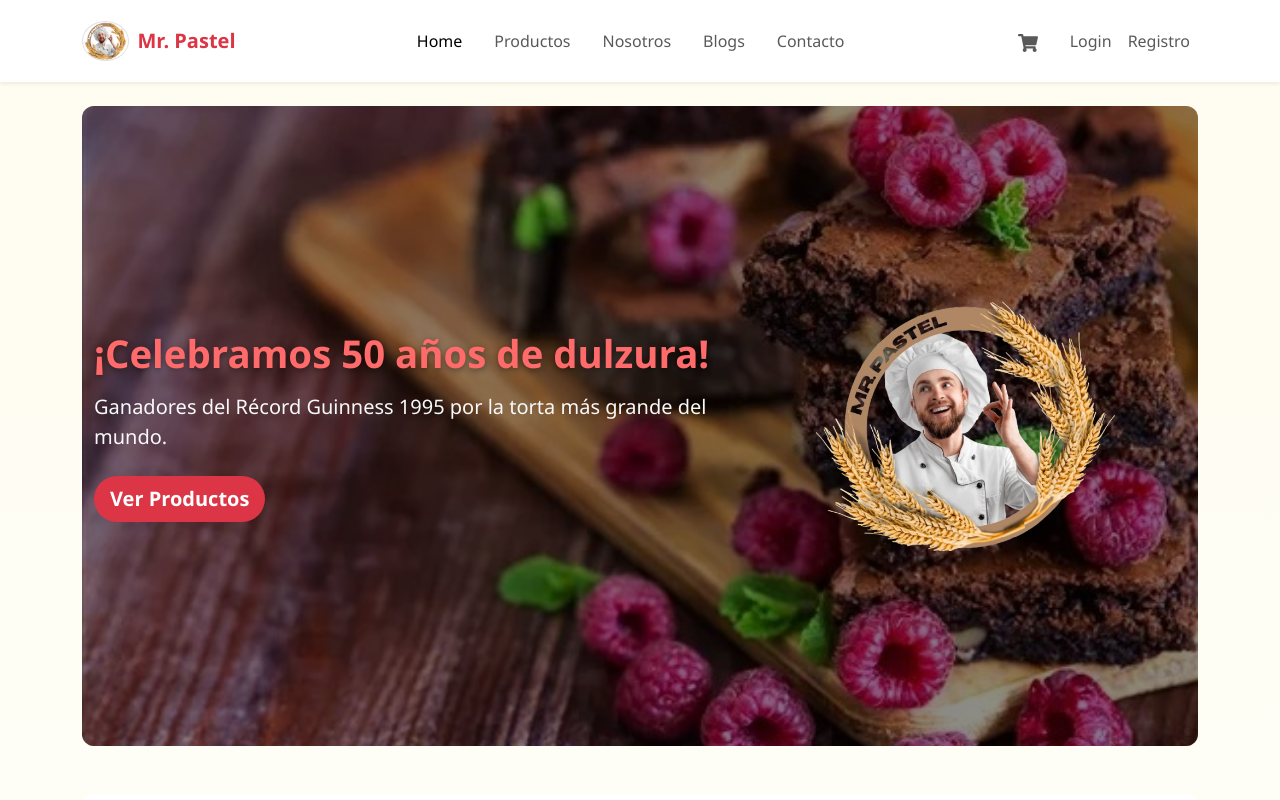
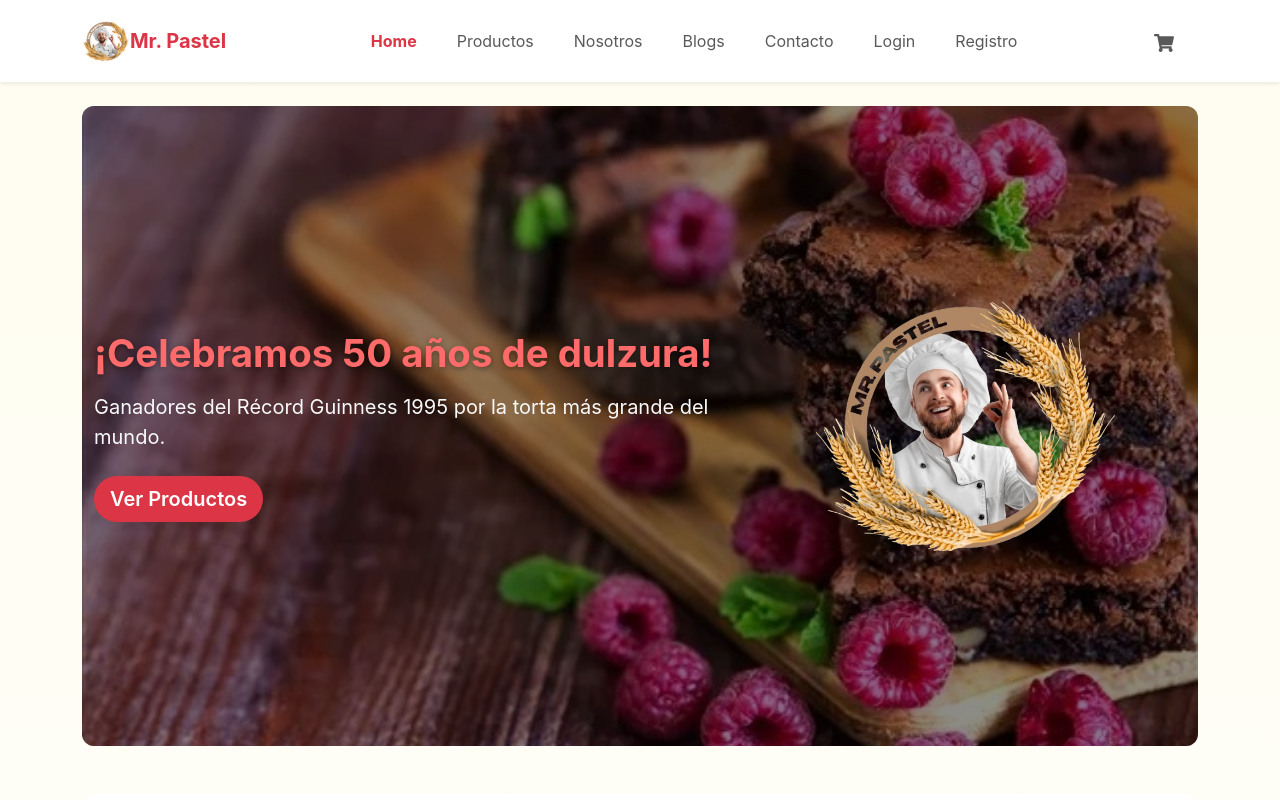
Before and after one commit to INMERCION/mr-pastel-react, a React (Create React App) app: page / in a window 1280 px wide. Shown: the top 800 px of the page. Built offline with nearby package versions, Linux system fonts and the light colour scheme.

Commit message:
Arreglando Navbar

```diff
--- a/src/components/Navbar.jsx
+++ b/src/components/Navbar.jsx
@@ -1,23 +1,25 @@
 import React from "react";
 import { NavLink } from "react-router-dom";
-import {
-  Navbar as BSNavbar,
-  Nav,
-  Container,
-  NavDropdown,
-  Badge,
-} from "react-bootstrap";
+import {Navbar as BSNavbar,Nav,Container,NavDropdown,Badge,} from "react-bootstrap";
 import { FaShoppingCart } from "react-icons/fa";
-import { useContext } from "react";
+// 1. Importa useState
+import { useContext, useState } from "react";
 import { CartContext } from "../context/CartContext";
 import { useAuth } from "../context/AuthContext";
+// En App.js o main.jsx
+import "../index.css"; // O el nombre de tu archivo CSS
 
 export default function Navbar() {
-
-
-
   const { count } = useContext(CartContext);
   const { user, signOut, isAdmin } = useAuth();
+
+  // 2. Añade el estado y las funciones de control
+  const [expanded, setExpanded] = useState(false);
+  const handleNavClose = () => setExpanded(false);
+  const handleSignOut = () => {
+    signOut();
+    handleNavClose();
+  };
 
   return (
     <BSNavbar
@@ -25,6 +27,9 @@ export default function Navbar() {
       expand="lg"
       className="shadow-sm py-3 sticky-top"
       style={{ zIndex: 1030 }}
+      // 3. Conecta el estado al Navbar
+      expanded={expanded}
+      onToggle={() => setExpanded(!expanded)}
     >
       <Container>
         {/* Logo */}
@@ -32,44 +37,79 @@ export default function Navbar() {
           as={NavLink}
           to="/"
           className="d-flex align-items-center fw-bold text-danger"
+          onClick={handleNavClose} // <-- También es buena idea añadirlo al logo
         >
           <img
             src="/images/logo1_sf.png"
             alt="Mr. Pastel"
             height="40"
-            className="me-2 rounded-circle border"
           />
           Mr. Pastel
         </BSNavbar.Brand>
 
-        <BSNavbar.Toggle aria-controls="main-nav" />
         <BSNavbar.Collapse id="main-nav" className="justify-content-center">
           {/* Menú central */}
-          <Nav className="gap-3">
-            <Nav.Link as={NavLink} to="/" end>
+          <Nav className="gap-0 gap-lg-4 text-center">
+            {/* 4. Añade onClick a todos los enlaces */}
+            <Nav.Link as={NavLink} to="/" end onClick={handleNavClose}>
               Home
             </Nav.Link>
-            <Nav.Link as={NavLink} to="/productos">
+            <Nav.Link as={NavLink} to="/productos" onClick={handleNavClose}>
               Productos
             </Nav.Link>
-            <Nav.Link as={NavLink} to="/nosotros">
+            <Nav.Link as={NavLink} to="/nosotros" onClick={handleNavClose}>
               Nosotros
             </Nav.Link>
-            <Nav.Link as={NavLink} to="/blog">
+            <Nav.Link as={NavLink} to="/blog" onClick={handleNavClose}>
               Blogs
             </Nav.Link>
-            <Nav.Link as={NavLink} to="/contacto">
+            <Nav.Link as={NavLink} to="/contacto" onClick={handleNavClose}>
               Contacto
             </Nav.Link>
+            {user ? (
+              <NavDropdown title={user.name} align="end">
+                {isAdmin && (
+                  <NavDropdown.Item
+                    as={NavLink}
+                    to="/admin"
+                    onClick={handleNavClose}
+                  >
+                    Panel Admin
+                  </NavDropdown.Item>
+                )}
+                <NavDropdown.Item
+                    as={NavLink}
+                    to="/"
+                    onClick={handleNavClose}
+                  >
+                    Perfil
+                  </NavDropdown.Item>
+                  <NavDropdown.Divider />
+                  <NavDropdown.Item onClick={handleSignOut}>
+                    Cerrar sesión
+                </NavDropdown.Item>
+              </NavDropdown>
+            ) : (
+              <>
+                <Nav.Link as={NavLink} to="/login" onClick={handleNavClose}>
+                  Login
+                </Nav.Link>
+                <Nav.Link as={NavLink} to="/registro" onClick={handleNavClose}>
+                  Registro
+                </Nav.Link>
+              </>
+            )}
           </Nav>
         </BSNavbar.Collapse>
 
-        {/* Icono carrito + usuario o login */}
+        {/* Icono carrito */}
         <Nav className="align-items-center ms-auto">
           <Nav.Link
             as={NavLink}
             to="/carrito"
             className="position-relative me-3"
+            // Opcional: Cierra el menú si hacen clic en el carrito
+            onClick={handleNavClose}
           >
             <FaShoppingCart size={20} />
             {count > 0 && (
@@ -82,30 +122,10 @@ export default function Navbar() {
               </Badge>
             )}
           </Nav.Link>
+        </Nav>
 
-          {user ? (
-            <NavDropdown title={user.name} align="end">
-              {isAdmin && (
-                <NavDropdown.Item as={NavLink} to="/admin">
-                  Panel Admin
-                </NavDropdown.Item>
-              )}
-              <NavDropdown.Divider />
-              <NavDropdown.Item onClick={signOut}>
-                Cerrar sesión
-              </NavDropdown.Item>
-            </NavDropdown>
-          ) : (
-            <>
-              <Nav.Link as={NavLink} to="/login">
-                Login
-              </Nav.Link>
-              <Nav.Link as={NavLink} to="/registro">
-                Registro
-              </Nav.Link>
-            </>
-          )}
-        </Nav>
+        {/* Toggle (ya no necesita onClick, lo maneja 'onToggle' del Navbar) */}
+        <BSNavbar.Toggle aria-controls="main-nav" />
       </Container>
     </BSNavbar>
   );
--- a/src/index.css
+++ b/src/index.css
@@ -21,3 +21,25 @@ footer a:hover {
   color: #dc3545 !important; /* rojo pastel */
   font-weight: 600;
 }
+/* --- Estilo para el enlace activo del Navbar --- */
+
+/* Estilo para la vista de ESCRITORIO (pantallas grandes) */
+@media (min-width: 992px) {
+  .navbar-nav .nav-link.active {
+    /* Usa el mismo rojo que tu logo */
+    color: #dc3545 !important;
+    font-weight: 700;
+  }
+}
+
+/* Estilo para la vista MÓVIL (cuando el menú está colapsado) */
+@media (max-width: 991.98px) {
+  .navbar-nav .nav-link.active {
+    color: #dc3545 !important; /* Texto rojo */
+    font-weight: 700;
+
+    /* Un fondo suave para que se note más en la lista */
+    background-color: rgba(220, 53, 69, 0.05);
+    border-radius: 4px;
+  }
+}
```
